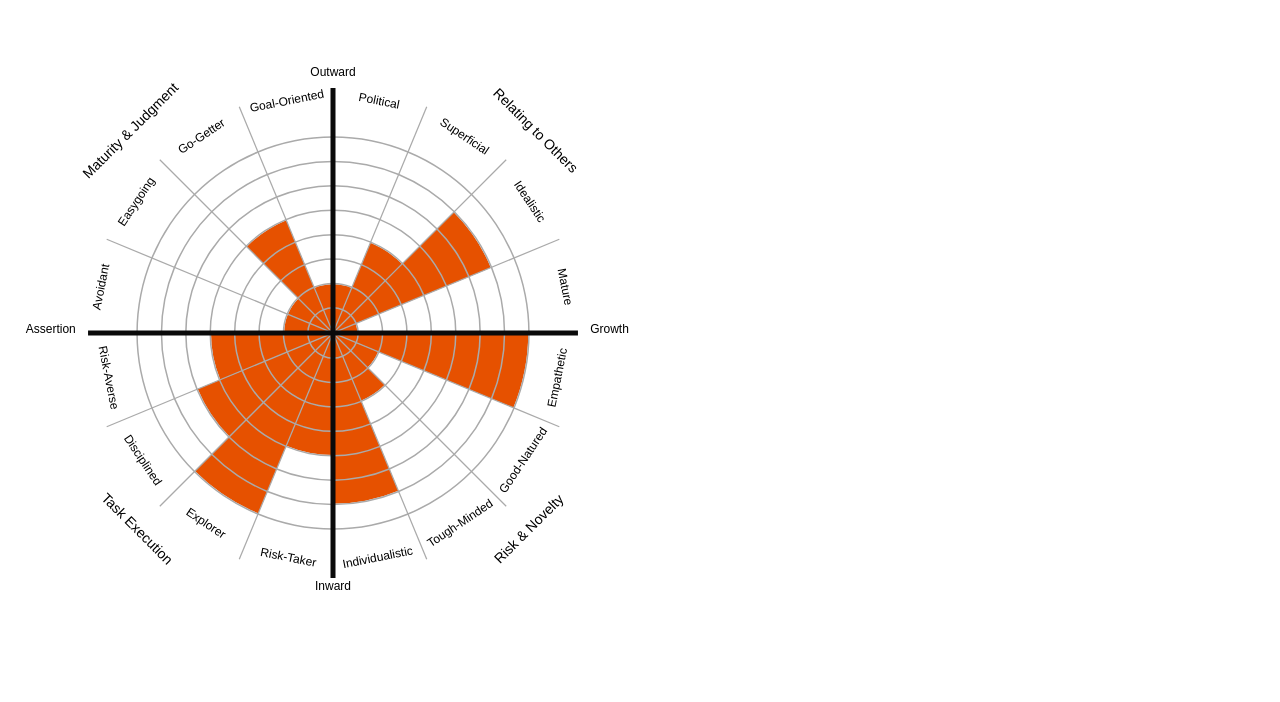
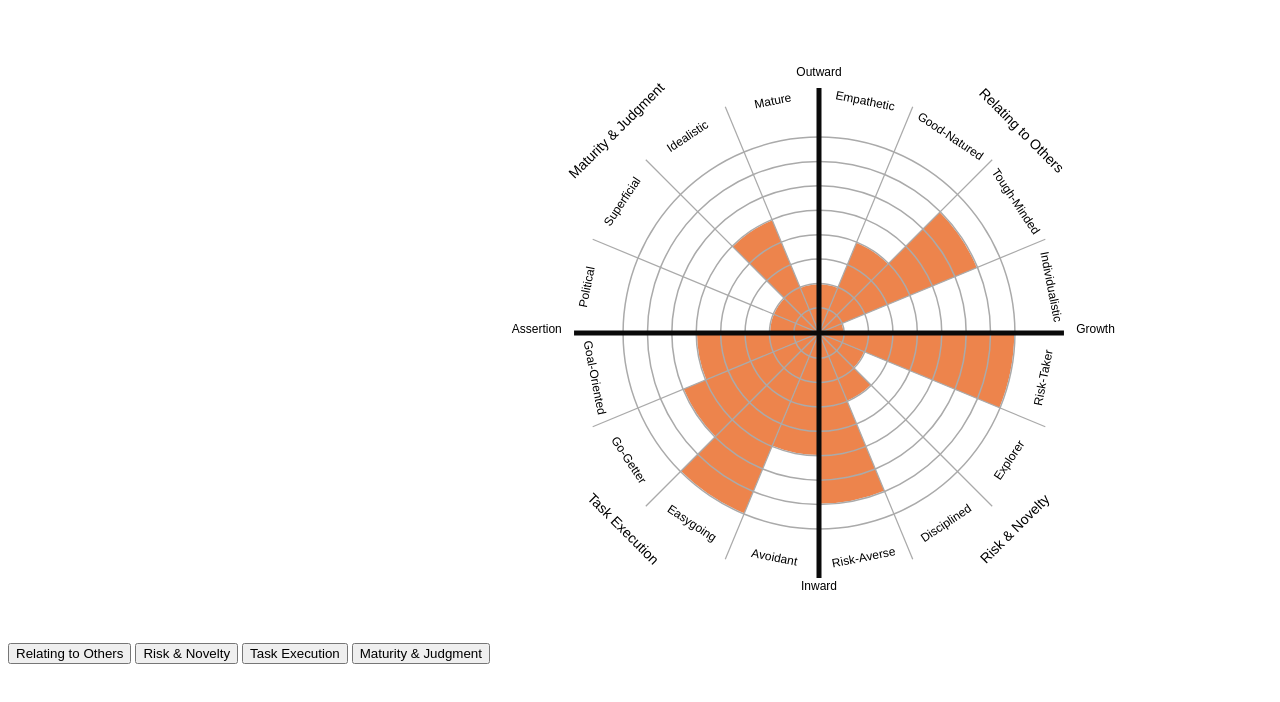
Before and after one commit to becurio/aster-plot-d3js, a website: page index.html in a window 1280 px wide. Drawn offline with Linux system fonts and the light colour scheme.

Commit message:
highlighting capabilities

```diff
--- a/index.html
+++ b/index.html
@@ -5,20 +5,24 @@
     .circle {
       fill: rgb(170,170,170);
     }
-    .trait {
-      fill: rgba(230,81,0,1);
-    }
   </style>
   </head>
   <body>
+    <button type="button" onclick="highlightQuadrant('Relating to Others')">Relating to Others</button>
+    <button type="button" onclick="highlightQuadrant('Risk & Novelty')">Risk & Novelty</button>
+    <button type="button" onclick="highlightQuadrant('Task Execution')">Task Execution</button>
+    <button type="button" onclick="highlightQuadrant('Maturity & Judgment')">Maturity & Judgment</button>
   <script>
     var width = 650;
     var height = 650;
     var MAX_STRENGTH = 8;
-    var TRAITS = ['Empathetic', 'Good-Natured', 'Tough-Minded', 'Individualistic',
+    var TRAITS = [
+    'Empathetic', 'Good-Natured', 'Tough-Minded', 'Individualistic',
     'Risk-Taker', 'Explorer', 'Disciplined', 'Risk-Averse',
     'Avoidant', 'Easygoing', 'Go-Getter', 'Goal-Oriented',
     'Political', 'Superficial', 'Idealistic', 'Mature'];
+    var UNHIGHLIGHTED_TRAIT_COLOR = "rgba(230,81,0,0.7)";
+    var HIGHLIGHTED_TRAIT_COLOR = "rgba(230,81,0,1)";
 
     var CIRCLE_WIDTH = 1.5;
     var SPACE_BETWEEN_CIRCLE = width / (MAX_STRENGTH * 3.33);
@@ -31,7 +35,7 @@
     var AXES_WIDTH = 5;
     var AXES_LENGTH = Math.sqrt(1.5) * width / 3.25;
     var AXES_MARGIN = 1.05;
-    var QUADRANT_TEXT = ['Risk & Novelty', 'Task Execution', 'Maturity & Judgment', 'Relating to Others'];
+    var QUADRANT_TEXT = ['Relating to Others', 'Risk & Novelty', 'Task Execution', 'Maturity & Judgment'];
     var QUADRANT_MARGIN = 1.15;
 
     var svg = d3.select("body")
@@ -64,16 +68,37 @@
       var start = index / (TRAITS.length / 2) * Math.PI;
       var end = (index + 1) / (TRAITS.length / 2) * Math.PI;
       var middle = (start + end) / 2;
+      var quadrant;
+      var hemisphere;
+      if (index >= 0 && index < 4) {
+        quadrant = QUADRANT_TEXT[0];
+        hemisphere = [AXES_TEXT[1], AXES_TEXT[0]];
+      }
+      else if (index >= 4 && index < 8) {
+        quadrant = QUADRANT_TEXT[1];
+        hemisphere = [AXES_TEXT[0], AXES_TEXT[3]];
+      }
+      else if (index >= 8 && index < 12) {
+        quadrant = QUADRANT_TEXT[2];
+        hemisphere = [AXES_TEXT[3], AXES_TEXT[2]];
+      }
+      else if (index >= 12 && index < 16) {
+        quadrant = QUADRANT_TEXT[3];
+        hemisphere = [AXES_TEXT[2], AXES_TEXT[1]];
+      }
       return {
         id: trait,
         strength: Math.ceil((Math.random() * MAX_STRENGTH)),
-        start: start,
-        end: end,
-        text_coord: [AXES_LENGTH * TEXT_MARGIN * Math.cos(middle), AXES_LENGTH * TEXT_MARGIN * Math.sin(middle)],
-        text_angle: middle
+        start: start, //start angle
+        end: end, //end angle
+        text_coord: [AXES_LENGTH * TEXT_MARGIN * Math.cos(middle - (Math.PI / 2)), AXES_LENGTH * TEXT_MARGIN * Math.sin(middle - (Math.PI / 2))],
+        text_angle: middle,
+        quadrant: quadrant,
+        hemisphere: hemisphere
       }
     });
 
+    console.log(trait_strengths);
     var draw_traits = d3.svg.arc()
         .innerRadius(0)
         .outerRadius(function (d) {
@@ -91,7 +116,8 @@
     .enter()
     .append("path")
     .attr("class", "trait")
-    .attr("d", draw_traits);
+    .attr("d", draw_traits)
+    .style("fill", UNHIGHLIGHTED_TRAIT_COLOR);
 
     svg.selectAll(".circle")
     .data(circles_radii)
@@ -110,8 +136,8 @@
     .attr("text-anchor", "middle")
     .attr("font-family", "Arial")
     .attr("transform", function (d, i) {
-      var angle = (90 + d.text_angle * 180 / Math.PI);
-      if(i >= 0 && i < 8) { // these are the traits whose texts needs to be reversed 180 degrees
+      var angle = (d.text_angle * 180 / Math.PI);
+      if(i >= 4 && i < 12) { // these are the traits whose texts needs to be reversed 180 degrees
         console.log(i)
         angle += 180;
       }
@@ -131,21 +157,42 @@
     .attr("text-anchor", "middle")
     .attr("font-family", "Arial")
     .attr("transform", function (d, i) {
-      var angle = 45 + i * 90;
+      var angle = 45 + (i - 1) * 90;
       var xCoord = AXES_LENGTH * QUADRANT_MARGIN * Math.cos(angle * Math.PI / 180);
       var yCoord = AXES_LENGTH * QUADRANT_MARGIN * Math.sin(angle * Math.PI / 180);
 
-      if(i !== 0 && i !== 1) {
+      if(i === 0) { //top-right quadrant
         angle += 90;
       }
-      else {
+      else if(i === 1) { // bottom-right quadrant
         angle -= 90;
+      }
+      else if(i === 2) { // bottom-left quadrant
+        angle -= 90;
+      }
+      else if(i === 3) { //top-left quadrant
+        angle += 90;
       }
       return "translate(" + xCoord + "," + yCoord + ") rotate(" + angle + ")";
     })
     .text(function (d) {
       return d;
     })
+    .style("cursor", "default")
+    .on("mouseover", function (d) {
+      var quadrantText = d;
+      console.log(quadrantText);
+      svg.selectAll(".trait")
+      .style("fill", function (d) {
+        console.log(d);
+        if (d.quadrant == quadrantText) {
+          return HIGHLIGHTED_TRAIT_COLOR;
+        }
+        else {
+          return UNHIGHLIGHTED_TRAIT_COLOR;
+        }
+      });
+    });
 
     //fill axes text
     svg.selectAll(".axes_text")
@@ -198,6 +245,19 @@
     .text(function (d) {
       return d;
     })
+    .style("cursor", "default")
+    .on("mouseover", function (d) {
+      var hemisphereText = d;
+      svg.selectAll(".trait")
+      .style("fill", function (d) {
+        if (d.hemisphere.indexOf(hemisphereText) > -1) {
+          return HIGHLIGHTED_TRAIT_COLOR;
+        }
+        else {
+          return UNHIGHLIGHTED_TRAIT_COLOR;
+        }
+      });
+    });
 
     //draw the lines / axes
     var lineData = [];
@@ -217,6 +277,17 @@
       {"x": -1 * AXES_LENGTH, "y": 0}]
     ];
 
+    //draw lines
+    drawLines(svg, lineData, {className: ".line", strokeColor: LINE_COLOR, strokeWidth: LINE_WIDTH});
+
+    //draw axes
+    drawLines(svg, axesData, {className: ".axes", strokeColor: AXES_COLOR, strokeWidth: AXES_WIDTH});
+
+    function drawLines(svg, data, config) {
+      var className = config.className;
+      var strokeColor = config.strokeColor;
+      var strokeWidth = config.strokeWidth;
+
       var line = d3.svg.line()
       .x(function(d) {
         return d.x;
@@ -224,28 +295,30 @@
       .y(function(d) {
         return d.y;
       });
-
-    svg.selectAll(".line")
-    .data(lineData)
+      svg.selectAll(className)
+      .data(data)
       .enter()
       .append("path")
       .attr("d", function (d) {
         console.log(d);
         return line(d);
       })
-    .attr("stroke", LINE_COLOR)
-    .attr("stroke-width", LINE_WIDTH);
+      .attr("stroke", strokeColor)
+      .attr("stroke-width", strokeWidth);
+    }
 
-    svg.selectAll(".axes")
-    .data(axesData)
-    .enter()
-    .append("path")
-    .attr("d", function (d) {
+    function highlightQuadrant(quadrant) {
+      svg.selectAll(".trait")
+      .style("fill", function (d) {
         console.log(d);
-      return line(d);
-    })
-    .attr("stroke", AXES_COLOR)
-    .attr("stroke-width", AXES_WIDTH);
+        if (d.quadrant == quadrant) {
+          return HIGHLIGHTED_TRAIT_COLOR;
+        }
+        else {
+          return UNHIGHLIGHTED_TRAIT_COLOR;
+        }
+      });
+    }
   </script>
   </body>
 </html>
```
Lines whose indentation alone changed are shown as unchanged.
